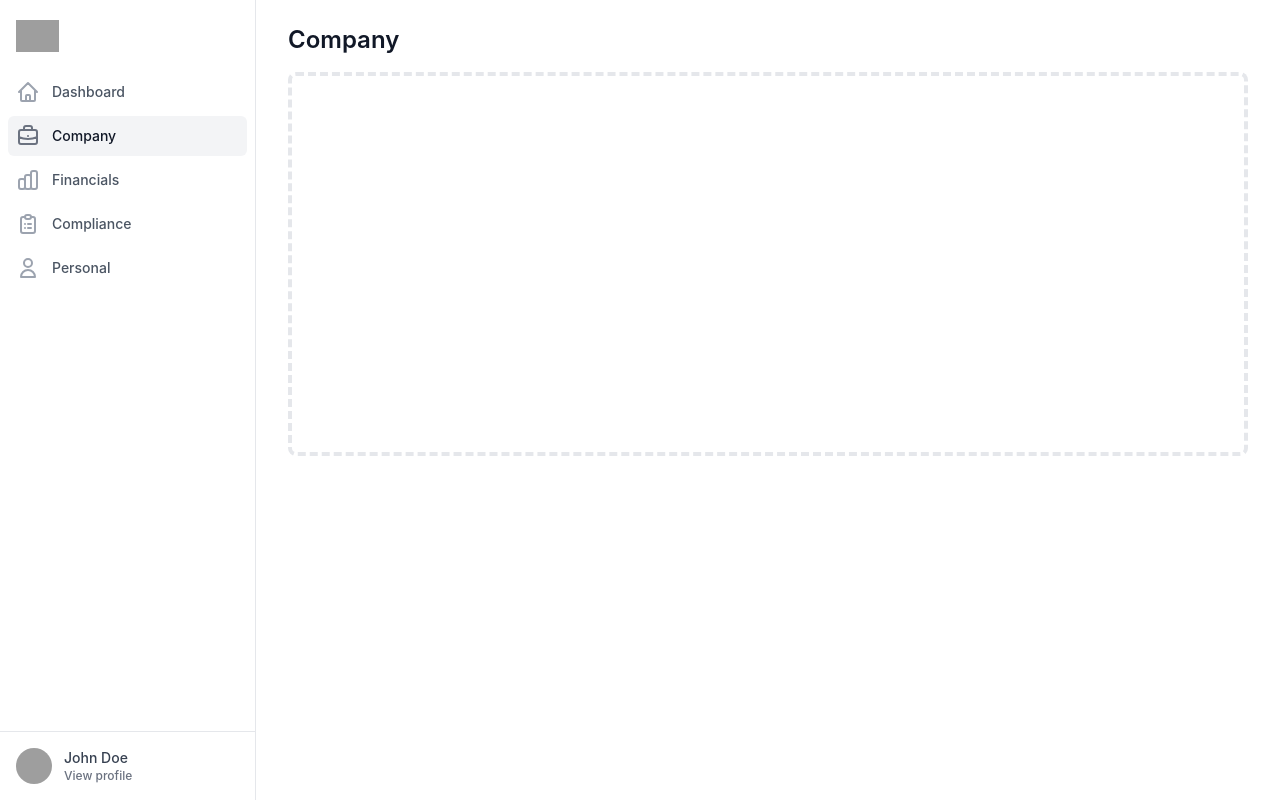
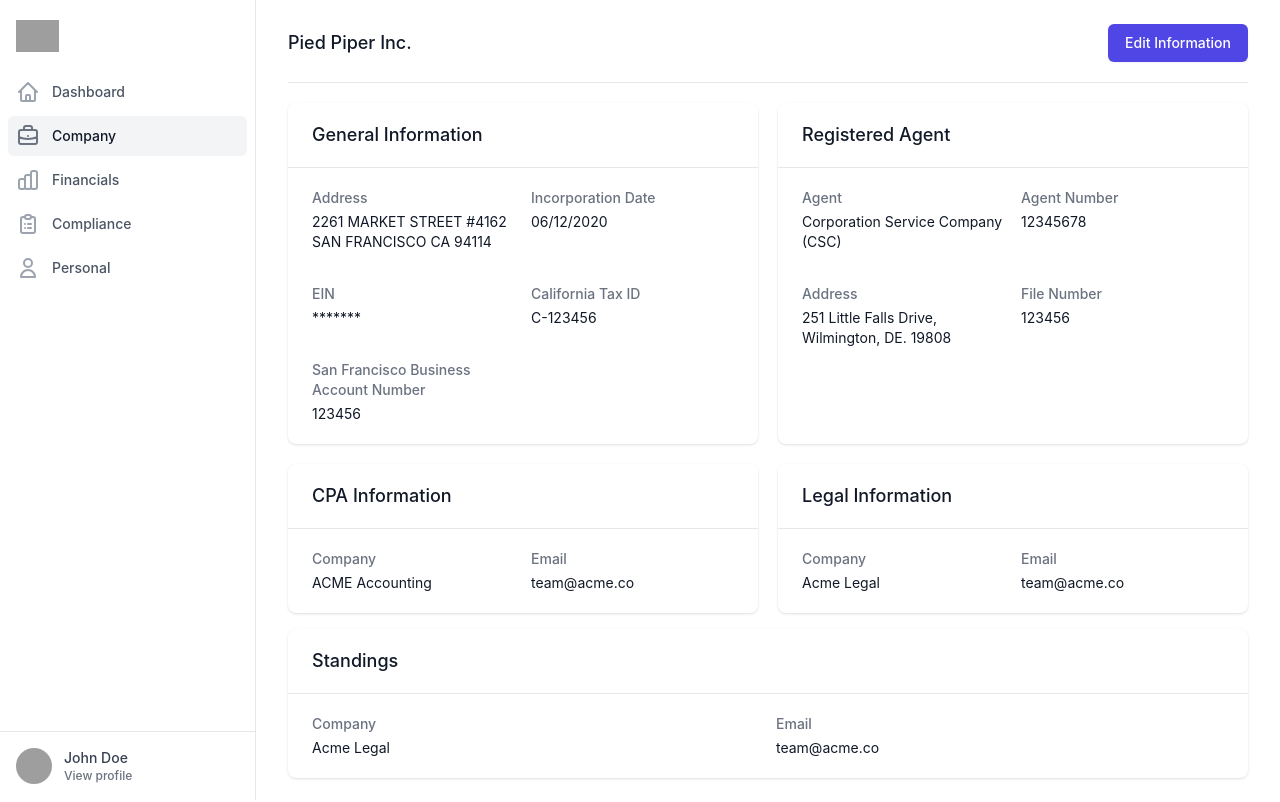
Before and after one commit to iporollo/complice-poc, a React (Create React App) app: page /company in a window 1280 px wide. Built offline with nearby package versions, Linux system fonts and the light colour scheme; grey boxes are pictures that could not be loaded.

Commit message:
style company page

```diff
--- a/src/components/Company/Company.jsx
+++ b/src/components/Company/Company.jsx
@@ -5,16 +5,184 @@ export default function Company() {
     <main className="flex-1">
       <div className="py-6">
         <div className="max-w-7xl mx-auto px-4 sm:px-6 md:px-8">
-          <h1 className="text-2xl font-semibold text-gray-900">Company</h1>
+          <div className="pb-5 border-b border-gray-200 sm:flex sm:items-center sm:justify-between">
+            <h3 className="text-lg leading-6 font-medium text-gray-900">
+              Pied Piper Inc.
+            </h3>
+            <div className="mt-3 sm:mt-0 sm:ml-4">
+              <button
+                type="button"
+                className="inline-flex items-center px-4 py-2 border border-transparent rounded-md shadow-sm text-sm font-medium text-white bg-indigo-600 hover:bg-indigo-700 focus:outline-none focus:ring-2 focus:ring-offset-2 focus:ring-indigo-500"
+              >
+                Edit Information
+              </button>
+            </div>
+          </div>
         </div>
-        <div className="max-w-7xl mx-auto px-4 sm:px-6 md:px-8">
-          {/* Replace with your content */}
-          <div className="py-4">
-            <div className="border-4 border-dashed border-gray-200 rounded-lg h-96" />
-          </div>
-          {/* /End replace */}
+        <div className="max-w-7xl mx-auto px-4 sm:px-6 md:px-8 mt-4">
+          <InfoCards />
+        </div>
+        <div className="max-w-7xl mx-auto px-4 sm:px-6 md:px-8 mt-4">
+          <BusinessStanding />
         </div>
       </div>
     </main>
   );
 }
+
+const InfoCards = () => (
+  <dl className="mt-5 grid grid-cols-1 gap-5 sm:grid-cols-2">
+    <GeneralInfo />
+    <RegisteredAgentInformation />
+    <AccountantInfo />
+    <LegalInfo />
+  </dl>
+);
+
+const GeneralInfo = () => {
+  return (
+    <div className="bg-white shadow overflow-hidden sm:rounded-lg">
+      <div className="px-4 py-5 sm:px-6">
+        <h3 className="text-lg leading-6 font-medium text-gray-900">
+          General Information
+        </h3>
+      </div>
+      <div className="border-t border-gray-200 px-4 py-5 sm:px-6">
+        <dl className="grid grid-cols-1 gap-x-4 gap-y-8 sm:grid-cols-2">
+          <div className="sm:col-span-1">
+            <dt className="text-sm font-medium text-gray-500">Address</dt>
+            <dd className="mt-1 text-sm text-gray-900">
+              2261 MARKET STREET #4162 SAN FRANCISCO CA 94114
+            </dd>
+          </div>
+          <div className="sm:col-span-1">
+            <dt className="text-sm font-medium text-gray-500">
+              Incorporation Date
+            </dt>
+            <dd className="mt-1 text-sm text-gray-900">06/12/2020</dd>
+          </div>
+          <div className="sm:col-span-1">
+            <dt className="text-sm font-medium text-gray-500">EIN</dt>
+            <dd className="mt-1 text-sm text-gray-900">*******</dd>
+          </div>
+          <div className="sm:col-span-1">
+            <dt className="text-sm font-medium text-gray-500">
+              California Tax ID
+            </dt>
+            <dd className="mt-1 text-sm text-gray-900">C-123456</dd>
+          </div>
+          <div className="sm:col-span-1">
+            <dt className="text-sm font-medium text-gray-500">
+              San Francisco Business Account Number
+            </dt>
+            <dd className="mt-1 text-sm text-gray-900">123456</dd>
+          </div>
+        </dl>
+      </div>
+    </div>
+  );
+};
+
+const RegisteredAgentInformation = () => {
+  return (
+    <div className="bg-white shadow overflow-hidden sm:rounded-lg">
+      <div className="px-4 py-5 sm:px-6">
+        <h3 className="text-lg leading-6 font-medium text-gray-900">
+          Registered Agent
+        </h3>
+      </div>
+      <div className="border-t border-gray-200 px-4 py-5 sm:px-6">
+        <dl className="grid grid-cols-1 gap-x-4 gap-y-8 sm:grid-cols-2">
+          <div className="sm:col-span-1">
+            <dt className="text-sm font-medium text-gray-500">Agent</dt>
+            <dd className="mt-1 text-sm text-gray-900">
+              Corporation Service Company (CSC)
+            </dd>
+          </div>
+          <div className="sm:col-span-1">
+            <dt className="text-sm font-medium text-gray-500">Agent Number</dt>
+            <dd className="mt-1 text-sm text-gray-900">12345678</dd>
+          </div>
+          <div className="sm:col-span-1">
+            <dt className="text-sm font-medium text-gray-500">Address</dt>
+            <dd className="mt-1 text-sm text-gray-900">
+              251 Little Falls Drive, Wilmington, DE. 19808
+            </dd>
+          </div>
+          <div className="sm:col-span-1">
+            <dt className="text-sm font-medium text-gray-500">File Number</dt>
+            <dd className="mt-1 text-sm text-gray-900">123456</dd>
+          </div>
+        </dl>
+      </div>
+    </div>
+  );
+};
+
+const AccountantInfo = () => {
+  return (
+    <div className="bg-white shadow overflow-hidden sm:rounded-lg">
+      <div className="px-4 py-5 sm:px-6">
+        <h3 className="text-lg leading-6 font-medium text-gray-900">
+          CPA Information
+        </h3>
+      </div>
+      <div className="border-t border-gray-200 px-4 py-5 sm:px-6">
+        <dl className="grid grid-cols-1 gap-x-4 gap-y-8 sm:grid-cols-2">
+          <div className="sm:col-span-1">
+            <dt className="text-sm font-medium text-gray-500">Company</dt>
+            <dd className="mt-1 text-sm text-gray-900">ACME Accounting</dd>
+          </div>
+          <div className="sm:col-span-1">
+            <dt className="text-sm font-medium text-gray-500">Email</dt>
+            <dd className="mt-1 text-sm text-gray-900">team@acme.co</dd>
+          </div>
+        </dl>
+      </div>
+    </div>
+  );
+};
+
+const LegalInfo = () => {
+  return (
+    <div className="bg-white shadow overflow-hidden sm:rounded-lg">
+      <div className="px-4 py-5 sm:px-6">
+        <h3 className="text-lg leading-6 font-medium text-gray-900">
+          Legal Information
+        </h3>
+      </div>
+      <div className="border-t border-gray-200 px-4 py-5 sm:px-6">
+        <dl className="grid grid-cols-1 gap-x-4 gap-y-8 sm:grid-cols-2">
+          <div className="sm:col-span-1">
+            <dt className="text-sm font-medium text-gray-500">Company</dt>
+            <dd className="mt-1 text-sm text-gray-900">Acme Legal </dd>
+          </div>
+          <div className="sm:col-span-1">
+            <dt className="text-sm font-medium text-gray-500">Email</dt>
+            <dd className="mt-1 text-sm text-gray-900">team@acme.co</dd>
+          </div>
+        </dl>
+      </div>
+    </div>
+  );
+};
+
+const BusinessStanding = () => (
+  <div className="bg-white shadow overflow-hidden sm:rounded-lg">
+    <div className="px-4 py-5 sm:px-6">
+      <h3 className="text-lg leading-6 font-medium text-gray-900">Standings</h3>
+    </div>
+    <div className="border-t border-gray-200 px-4 py-5 sm:px-6">
+      <dl className="grid grid-cols-1 gap-x-4 gap-y-8 sm:grid-cols-2">
+        <div className="sm:col-span-1">
+          <dt className="text-sm font-medium text-gray-500">Company</dt>
+          <dd className="mt-1 text-sm text-gray-900">Acme Legal </dd>
+        </div>
+        <div className="sm:col-span-1">
+          <dt className="text-sm font-medium text-gray-500">Email</dt>
+          <dd className="mt-1 text-sm text-gray-900">team@acme.co</dd>
+        </div>
+      </dl>
+    </div>
+  </div>
+);
```
